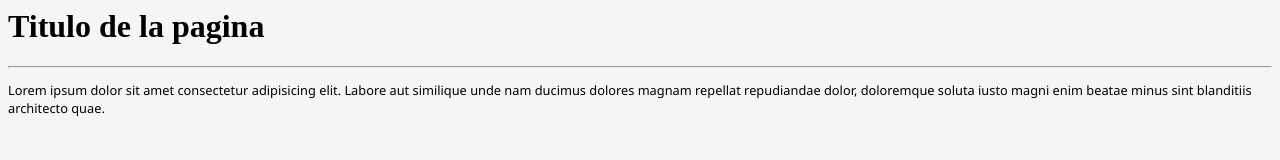
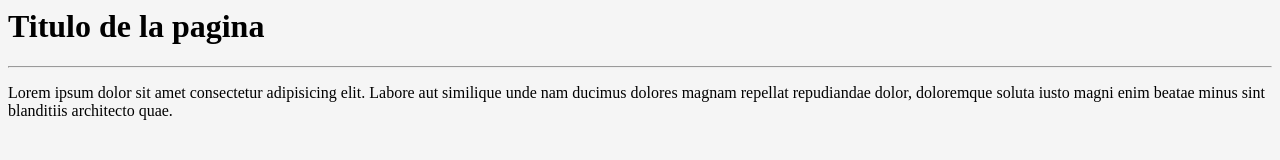
Before and after one commit to yuliethCor08/repositorio-prueba, a plain HTML site: page index.html in a window 1280 px wide. Drawn offline with Linux system fonts and the light colour scheme.

Commit message:
Revert "Agrendo estilos a los parrafos index.html"
This reverts commit 9c6efc7bc0fdf5ea96482f4a14d2eb11ae419b42.

```diff
--- a/index.html
+++ b/index.html
@@ -3,10 +3,6 @@
     <style>
         body{
             background-color: whitesmoke;
-        }
-        p{
-            font-size: 0.8em;
-            font-family: 'Segoe UI', Tahoma, Geneva, Verdana, sans-serif;
         }
     </style>
  </head>
```
